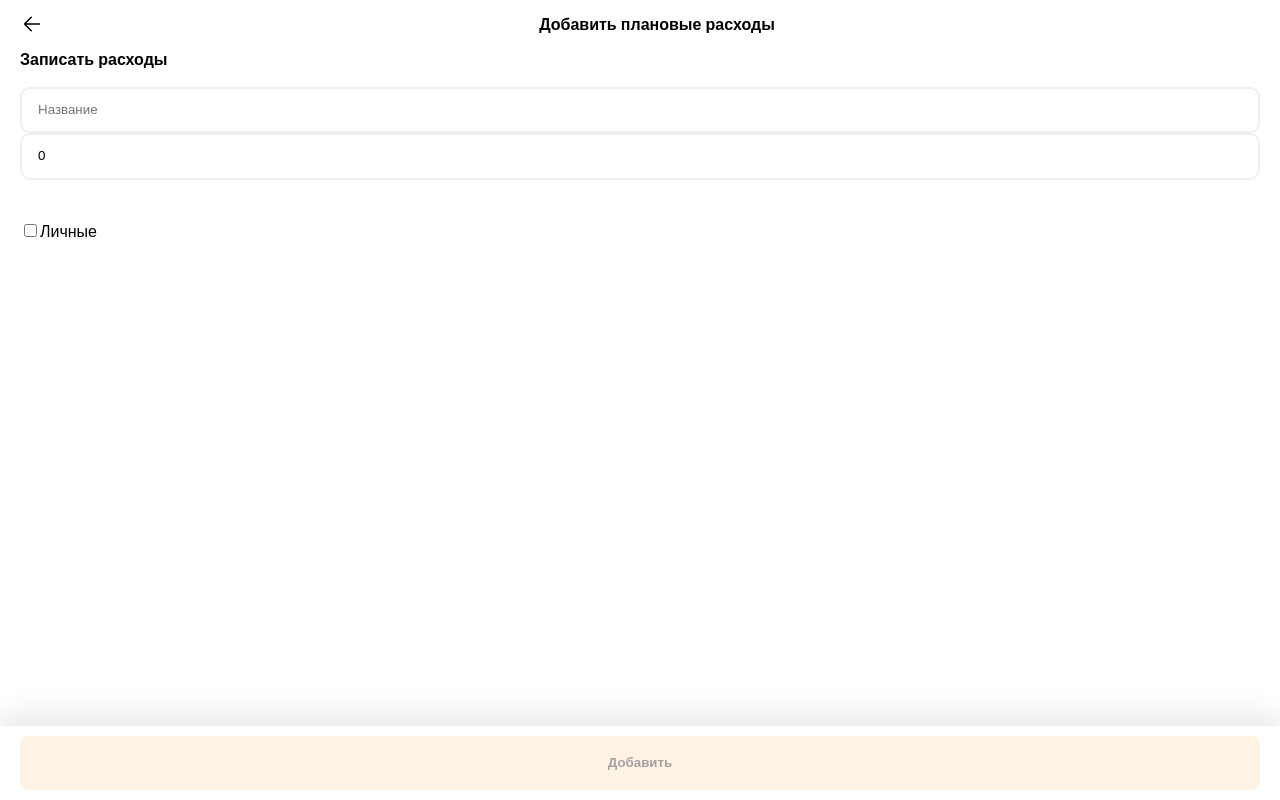
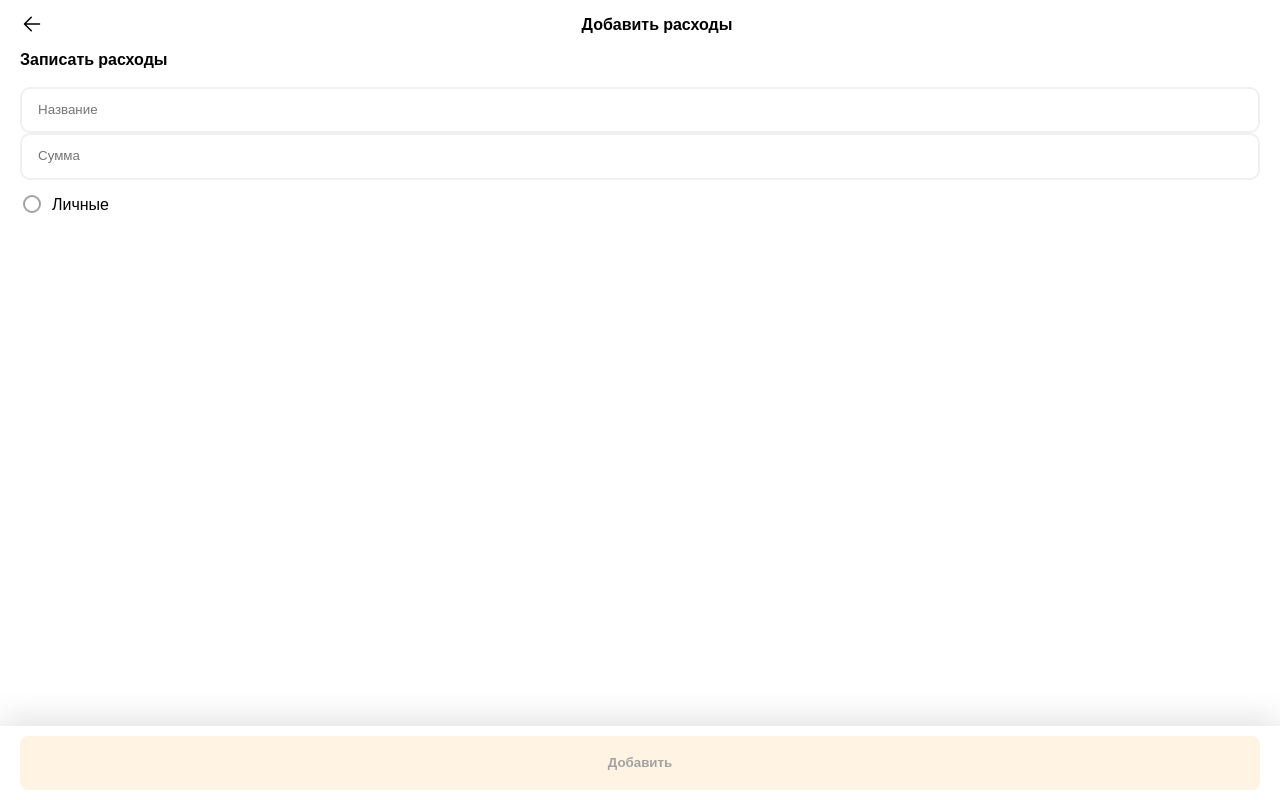
Before and after one commit to aafxr/travel-app, a React (Create React App) app: page /travel/123/expenses/plan/add/ in a window 1280 px wide. Built offline with nearby package versions, Linux system fonts and the light colour scheme.

Commit message:
поправил логику отображения на страницах модуля Expenses

```diff
--- a/src/module/Expenses/Pages/ExpensesAdd/ExpensesAdd.jsx
+++ b/src/module/Expenses/Pages/ExpensesAdd/ExpensesAdd.jsx
@@ -1,12 +1,18 @@
 import React, {useContext, useEffect, useState} from 'react'
 import {useNavigate, useParams} from "react-router-dom";
+import clsx from "clsx";
+
+import createId from "../../../../utils/createId";
+import {ExpensesContext} from "../../contextProvider/ExpensesContextProvider";
+
+import Checkbox from "../../../../components/ui/Checkbox/Checkbox";
 import {Input, PageHeader, Chip} from "../../../../components/ui";
 import Container from "../../components/Container/Container";
-import {ExpensesContext} from "../../contextProvider/ExpensesContextProvider";
 import Button from "../../components/Button/Button";
 
-import createId from "../../../../utils/createId";
 import constants from "../../db/constants";
+
+import '../../css/Expenses.css'
 
 export default function ExpensesAdd({
                                         user_id,
@@ -18,7 +24,7 @@ export default function ExpensesAdd({
     const navigate = useNavigate()
 
     const [expName, setExpName] = useState('')
-    const [expSum, setExpSum] = useState(0)
+    const [expSum, setExpSum] = useState('')
 
     const [sections, setSections] = useState(null)
     const [section_id, setSectionId] = useState(null)
@@ -35,7 +41,6 @@ export default function ExpensesAdd({
         })
             .then(s => {
                 s && setSections(s)
-                console.log(s)
             })
             .catch(console.error)
     }, [controller])
@@ -77,11 +82,11 @@ export default function ExpensesAdd({
     }
 
     return (
-        <>
-            <div className='wrapper'>
-                <div className='content'>
-                    <PageHeader arrowBack title={isPlan ? 'Добавить плановые расходы' : 'Добавить текущие расходы'}/>
-                    <Container>
+        <div className='wrapper'>
+            <div className='content'>
+                <div className='expenses-wrapper'>
+                    <PageHeader arrowBack title={'Добавить расходы'}/>
+                    <Container className='bb-2-grey expenses-pb-20'>
                         <div className='title'>Записать расходы</div>
                         <Input
                             type={'text'}
@@ -90,12 +95,13 @@ export default function ExpensesAdd({
                             placeholder='Название'
                         />
                         <Input
-                            type={'number'}
+                            className={'expenses-summ'}
+                            type={'text'}
                             value={expSum}
-                            onChange={e => setExpSum(e.target.value)}
+                            onChange={e => /^[0-9]*$/.test(e.target.value) && setExpSum(e.target.value)}
                             placeholder='Сумма'
                         />
-                        <div className='flex-wrap-gap'>
+                        <div className={clsx('flex-gap-row', 'expenses-section')}>
                             {
                                 sections && !!sections.length && sections.map(
                                     ({id, title}) => (
@@ -110,16 +116,14 @@ export default function ExpensesAdd({
                                     ))
                             }
                         </div>
-                        <label>
-                            <input type="checkbox" checked={personal} onChange={e => setPersonal(e.target.checked)}/>
-                            Личные
-                        </label>
+                        <Checkbox className='expenses-checkbox' checked={personal}
+                                  onChange={e => setPersonal(e.target.checked)} left>Личные</Checkbox>
                     </Container>
                 </div>
+            </div>
 
-                <Button className='footer' onClick={handler}
-                        disabled={!section_id || !expName || !expSum}>Добавить</Button>
-            </div>
-        </>
+            <Button className='footer' onClick={handler}
+                    disabled={!section_id || !expName || !expSum}>Добавить</Button>
+        </div>
     )
 }
--- a/src/module/Expenses/Pages/ExpensesLimits/ExpensesLimits.jsx
+++ b/src/module/Expenses/Pages/ExpensesLimits/ExpensesLimits.jsx
@@ -11,6 +11,7 @@ import useExpensesList from "../../hooks/useExpensesList";
 import getReportObj from "../../utils/getReportObj";
 
 import '../../css/Expenses.css'
+import Checkbox from "../../../../components/ui/Checkbox/Checkbox";
 
 export default function ExpensesLimits({
                                           user_id,
@@ -27,7 +28,8 @@ export default function ExpensesLimits({
     }, [])
 
     const report = sections && limits && expenses && getReportObj(sections, limits, expenses) || []
-    console.log(report)
+
+
 
     return (
         <div>
@@ -36,7 +38,7 @@ export default function ExpensesLimits({
                 {
                     report && !!report.length
                         ? report.map(item => (
-                            <Section key={item.id} {...item} user_id={user_id} actual personal/>
+                            <Section key={item.id} {...item} user_id={user_id} actual />
                         ))
                         : <div>{noDataMessage}</div>
                 }
--- a/src/module/Expenses/Pages/ExpensesPlan/ExpensesPlan.jsx
+++ b/src/module/Expenses/Pages/ExpensesPlan/ExpensesPlan.jsx
@@ -1,4 +1,4 @@
-import React, {useContext} from 'react'
+import React, {useContext, useEffect, useState} from 'react'
 import {useParams} from "react-router-dom";
 
 import AddButton from "../../components/AddButtom/AddButton";
@@ -9,6 +9,9 @@ import Container from "../../components/Container/Container";
 import Section from "../../components/Section/Section";
 import useExpensesList from "../../hooks/useExpensesList";
 
+import '../../css/Expenses.css'
+import Checkbox from "../../../../components/ui/Checkbox/Checkbox";
+
 
 export default function ExpensesPlan({
                                          user_id,
@@ -18,25 +21,29 @@ export default function ExpensesPlan({
     const {controller} = useContext(ExpensesContext)
     const {limits, expenses, sections} = useExpensesList(controller, primary_entity_id)
 
-    if (!limits || !expenses || !limits)
-        return <div>Loading...</div>
 
-    const report = sections.length && limits.length && expenses.length && getReportObj(sections, limits, expenses) || []
-    console.log(report)
+    const [noDataMessage, setNoDataMessage] = useState('')
+
+    useEffect(() => {
+        setTimeout(() => setNoDataMessage('Нет расходов'), 1000)
+    }, [])
+
+    const report = sections && expenses && getReportObj(sections, limits, expenses) || []
+
 
 
     return (
-        <>
-            <div>
+        <div>
+            <Container className='expenses-pt-20'>
                 <AddButton to={`/travel/${primary_entity_id}/expenses/plan/add/`}>Записать расходы</AddButton>
-                <Container>
-                    {
-                        !!report.length && report.map(item => (
-                            <Section key={item.id} {...item} />
+                {
+                    report && !!report.length
+                        ? report.map(item => (
+                            <Section key={item.id} {...item} user_id={user_id}  />
                         ))
-                    }
-                </Container>
-            </div>
-        </>
+                        : <div>{noDataMessage}</div>
+                }
+            </Container>
+        </div>
     )
 }
--- a/src/module/Expenses/Pages/ExpensesSectionAdd/ExpensesSectionAdd.jsx
+++ b/src/module/Expenses/Pages/ExpensesSectionAdd/ExpensesSectionAdd.jsx
@@ -6,6 +6,9 @@ import {ExpensesContext} from "../../contextProvider/ExpensesContextProvider";
 import Button from "../../components/Button/Button";
 import createId from "../../../../utils/createId";
 import constants from "../../db/constants";
+
+import '../../css/Expenses.css'
+
 
 export default function ExpensesActualAdd({
                                               user_id,
--- a/src/module/Expenses/Pages/LimitsEdit/LimitsEdit.jsx
+++ b/src/module/Expenses/Pages/LimitsEdit/LimitsEdit.jsx
@@ -6,6 +6,9 @@ import Container from "../../components/Container/Container";
 import createId from "../../../../utils/createId";
 import Button from "../../components/Button/Button";
 import constants from "../../db/constants";
+
+import '../../css/Expenses.css'
+
 
 export default function LimitsEdit({
                                        user_id,
@@ -17,7 +20,7 @@ export default function LimitsEdit({
 
     const [sections, setSections] = useState(null)
     const [section_id, setSectionId] = useState(null)
-    const [limitValue, setLimitValue] = useState(0)
+    const [limitValue, setLimitValue] = useState('')
 
 
     useEffect(() => {
@@ -28,7 +31,6 @@ export default function LimitsEdit({
         })
             .then(s => {
                 s && setSections(s)
-                console.log(s)
             })
             .catch(console.error)
     }, [controller])
@@ -103,8 +105,8 @@ export default function LimitsEdit({
             <div className='wrapper'>
                 <div className='content'>
                     <PageHeader arrowBack title={'Редактировать лимит'}/>
-                    <Container>
-                        <div className='flex-wrap-gap'>
+                    <Container className='expenses-pt-20'>
+                        <div className='flex-gap-row'>
                             {
                                 sections && !!sections.length && sections.map(
                                     ({id, title}) => (
@@ -120,10 +122,11 @@ export default function LimitsEdit({
                             }
                         </div>
                         <Input
+                            className='expenses-mt-20'
                             type={'text'}
-                            value={limitValue}
-                            onChange={e => setLimitValue(e.target.value)}
-                            placeholder='Название'
+                            value={limitValue || ''}
+                            onChange={e => /^[0-9]*$/.test(e.target.value) && setLimitValue(e.target.value)}
+                            placeholder='Лимит'
                         />
 
                     </Container>
```
